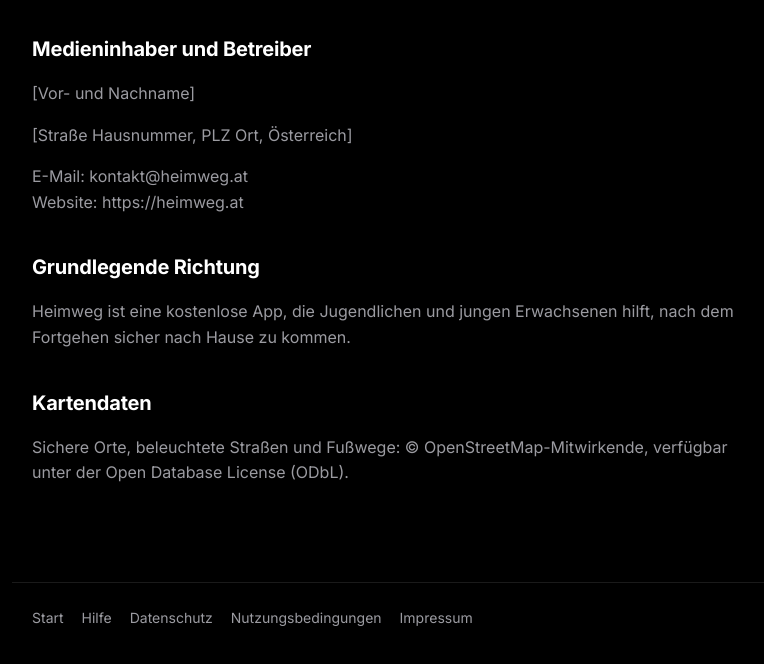
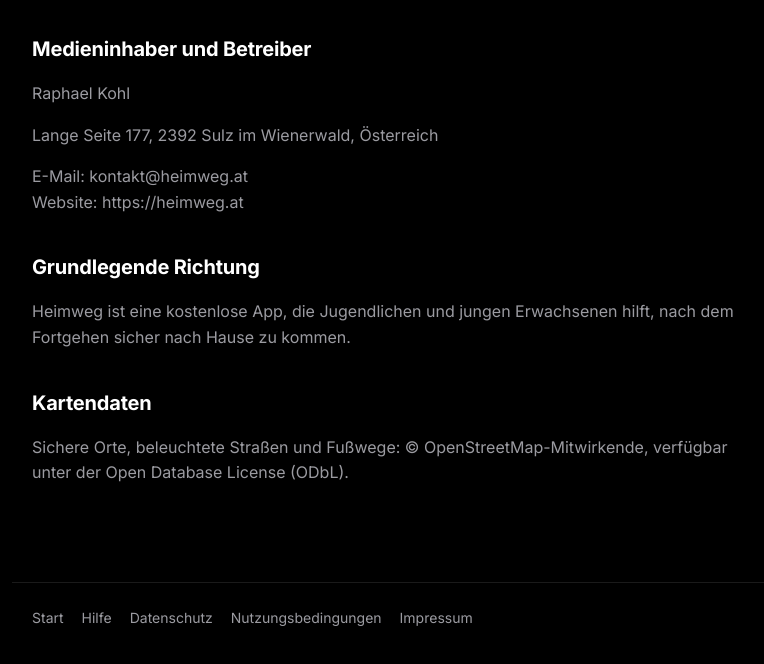
Before and after one commit to kohlraphael077-hue/heimweg-website, a plain HTML site: page impressum.html in a window 1280 px wide. Shown: the part 188-852 px from the top of the page, without its empty margins (248-1012 px from the left). Drawn offline with Linux system fonts and the light colour scheme.

Commit message:
Impressum und Datenschutz: Name und Adresse eingetragen
Co-Authored-By: Claude Opus 5.5 <noreply@anthropic.com>
Claude-Session: https://claude.ai/code/session_01UFfGAC6jfMs6akGvA7ZFZg

```diff
--- a/impressum.html
+++ b/impressum.html
@@ -31,8 +31,8 @@ footer a{color:var(--sec);text-decoration:none}
 <main>
 <h1>Impressum</h1><p>Angaben nach § 5 E-Commerce-Gesetz und Offenlegung nach § 25 Mediengesetz</p>
 <h2>Medieninhaber und Betreiber</h2>
-<p>[Vor- und Nachname]</p>
-<p>[Straße Hausnummer, PLZ Ort, Österreich]</p>
+<p>Raphael Kohl</p>
+<p>Lange Seite 177, 2392 Sulz im Wienerwald, Österreich</p>
 <p>E-Mail: kontakt@heimweg.at<br>Website: https://heimweg.at</p>
 <h2>Grundlegende Richtung</h2>
 <p>Heimweg ist eine kostenlose App, die Jugendlichen und jungen Erwachsenen hilft, nach dem Fortgehen sicher nach Hause zu kommen.</p>
```
Also changed, not shown: datenschutz.html (+1 -1 lines).
